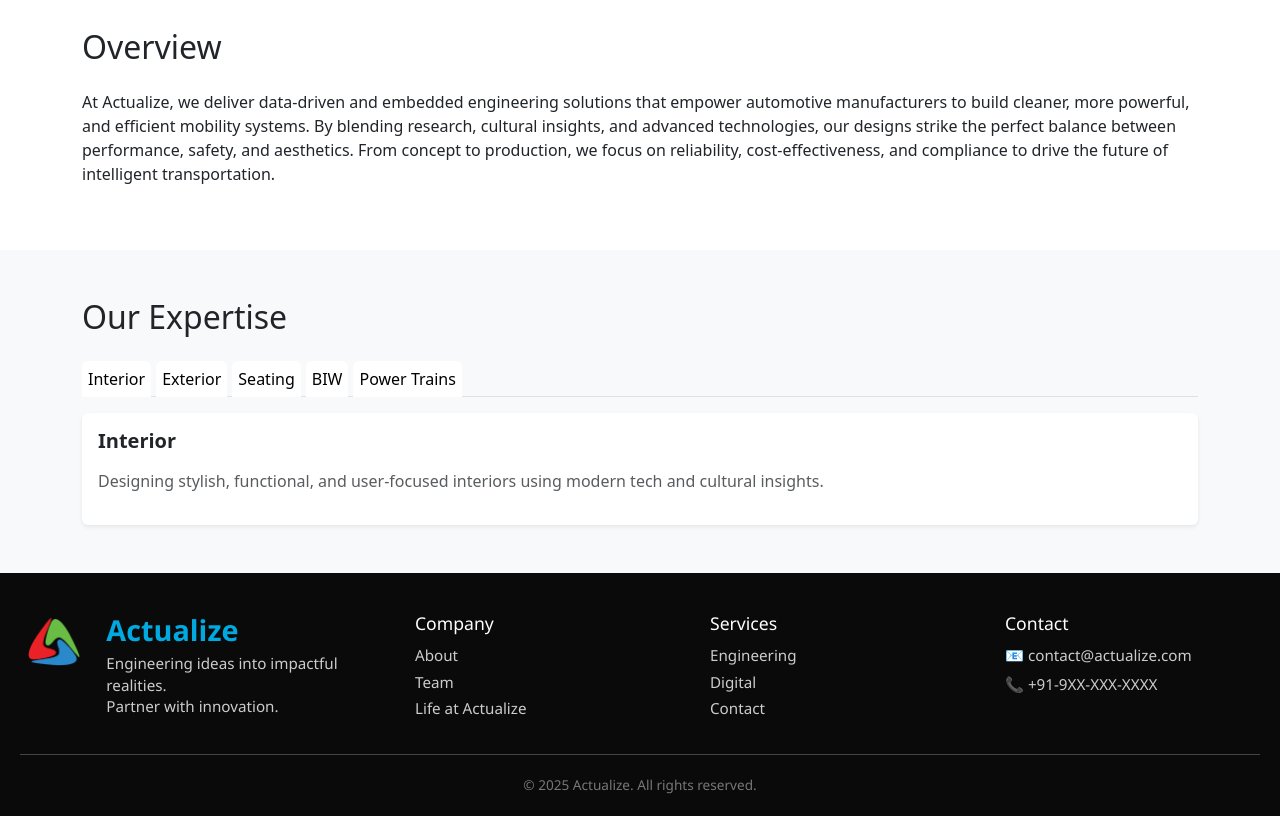
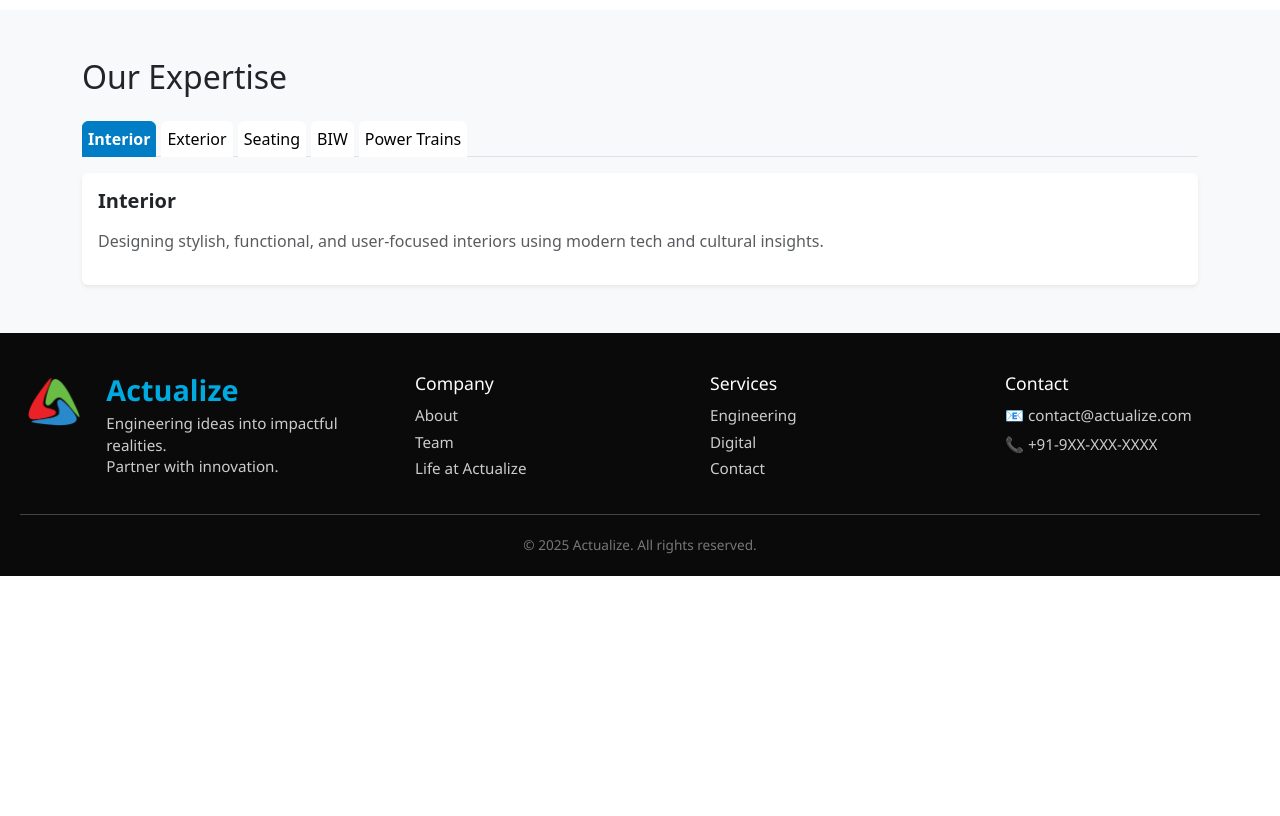
Before and after one commit to ActualizeEngineers/actualize-webapp, a React (Vite) app: page /industries/automotive-engineering in a window 1280 px wide. Shown: the part 820-1636 px from the top of the page. After the commit the page ends 1396 px from the top, so only its background shows below. Built offline with nearby package versions, Linux system fonts and the light colour scheme.

Commit message:
fix the tab color

```diff
--- a/src/pages/Industries/Automotive.tsx
+++ b/src/pages/Industries/Automotive.tsx
@@ -35,18 +35,8 @@ const Automotive: React.FC = () => {
       desc: "Developing sustainable, high-performance power trains that support a carbon-neutral future.",
     },
   ];
-  const [activeTab, setActiveTab] = useState(services[0].title);
+  const [activeTab, setActiveTab] = useState(services[0].short);
 
-  //   let showCardDetails = (showDetails: string) => {
-  //   if (showDetails == "CE" && !showConstruction) setShowConstruction(true);
-  //   else setShowConstruction(false);
-  //   if (showDetails == "MIN" && !showMining) setShowMining(true);
-  //   else setShowMining(false);
-  //   if (showDetails == "MH" && !showMaterial) setShowMaterial(true);
-  //   else setShowMaterial(false);
-  //   if (showDetails == "AGRI" && !showAgriculture) setShowAgriculture(true);
-  //   else setShowAgriculture(false);
-  // };
 
   return (
     <>
@@ -93,7 +83,7 @@ const Automotive: React.FC = () => {
                   className={`nav-link ${
                     activeTab === service.short ? "active" : ""
                   }`}
-                  onClick={() => setActiveTab(service.title)}
+                  onClick={() => setActiveTab(service.short)}
                 >
                   {service.title}
                 </button>
@@ -104,7 +94,7 @@ const Automotive: React.FC = () => {
           {/* Tab Content */}
           <div className="tab-content">
             {services.map((service) =>
-              activeTab === service.title ? (
+              activeTab === service.short ? (
                 <div key={service.short} className="tab-pane fade show active">
                   <div className="card shadow-sm border-0">
                     <div className="card-body">
--- a/src/styles/engineering.css
+++ b/src/styles/engineering.css
@@ -3,7 +3,7 @@
   flex-direction: column;
   align-items: center;
   justify-content: center;
-  height: 70vh;
+  height: 70vh !important;
   width: 100%;
   background-size: cover;
   background-position: center;
```
